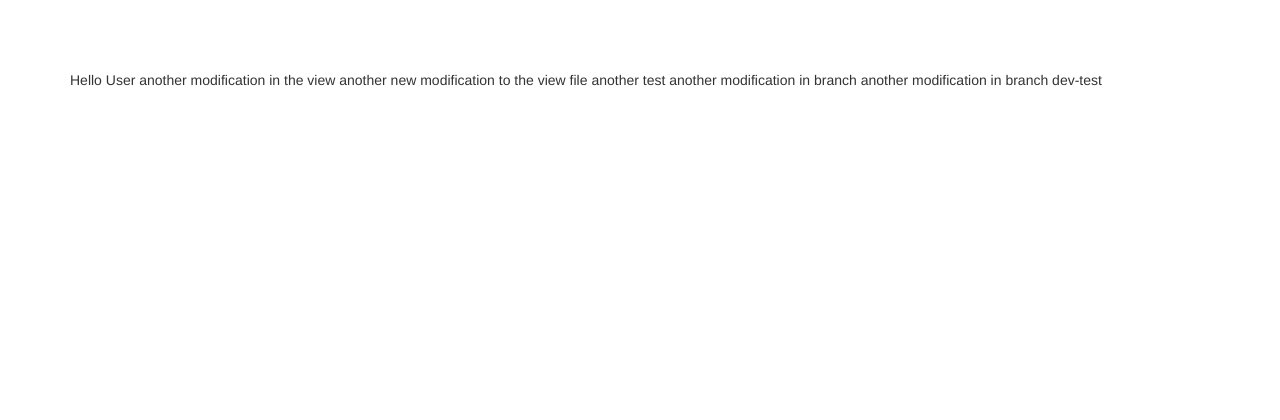
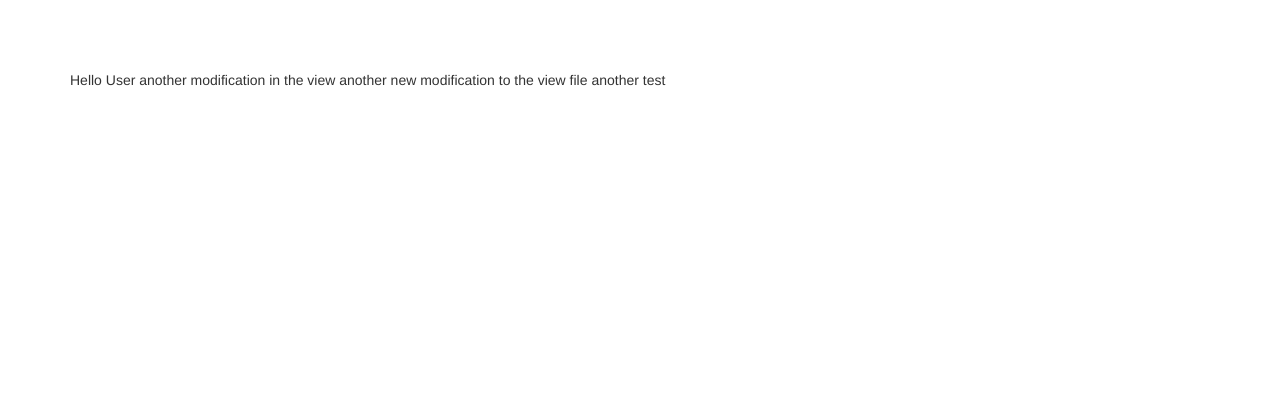
Before and after one commit to dounorquix/basic, a Yii app: template views/sitio/inicio.php in a window 1280 px wide. Shown: the top 420 px of the page. Run offline with PHP 8.4 and a stand-in for Yii, Linux system fonts and the light colour scheme; the template is opened without the code that fills it, so the values that code supplies are empty; some libraries are stand-ins or nearby versions.

Commit message:
Update inicio.php

```diff
--- a/views/sitio/inicio.php
+++ b/views/sitio/inicio.php
@@ -5,6 +5,3 @@ Hello User
 another modification in the view
 another new modification to the view file
 another test
-another modification in branch
-
-another modification in branch dev-test
```
